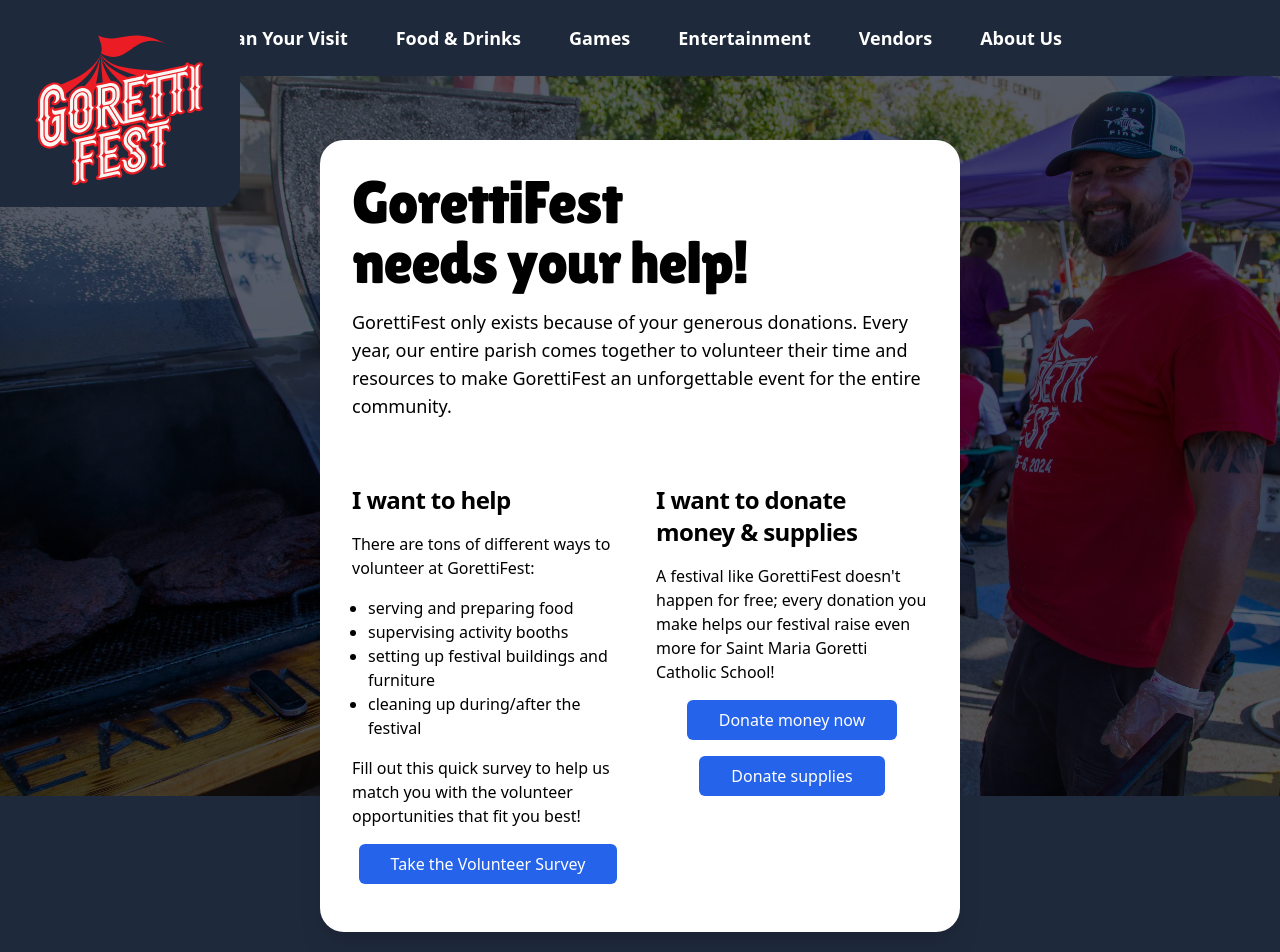
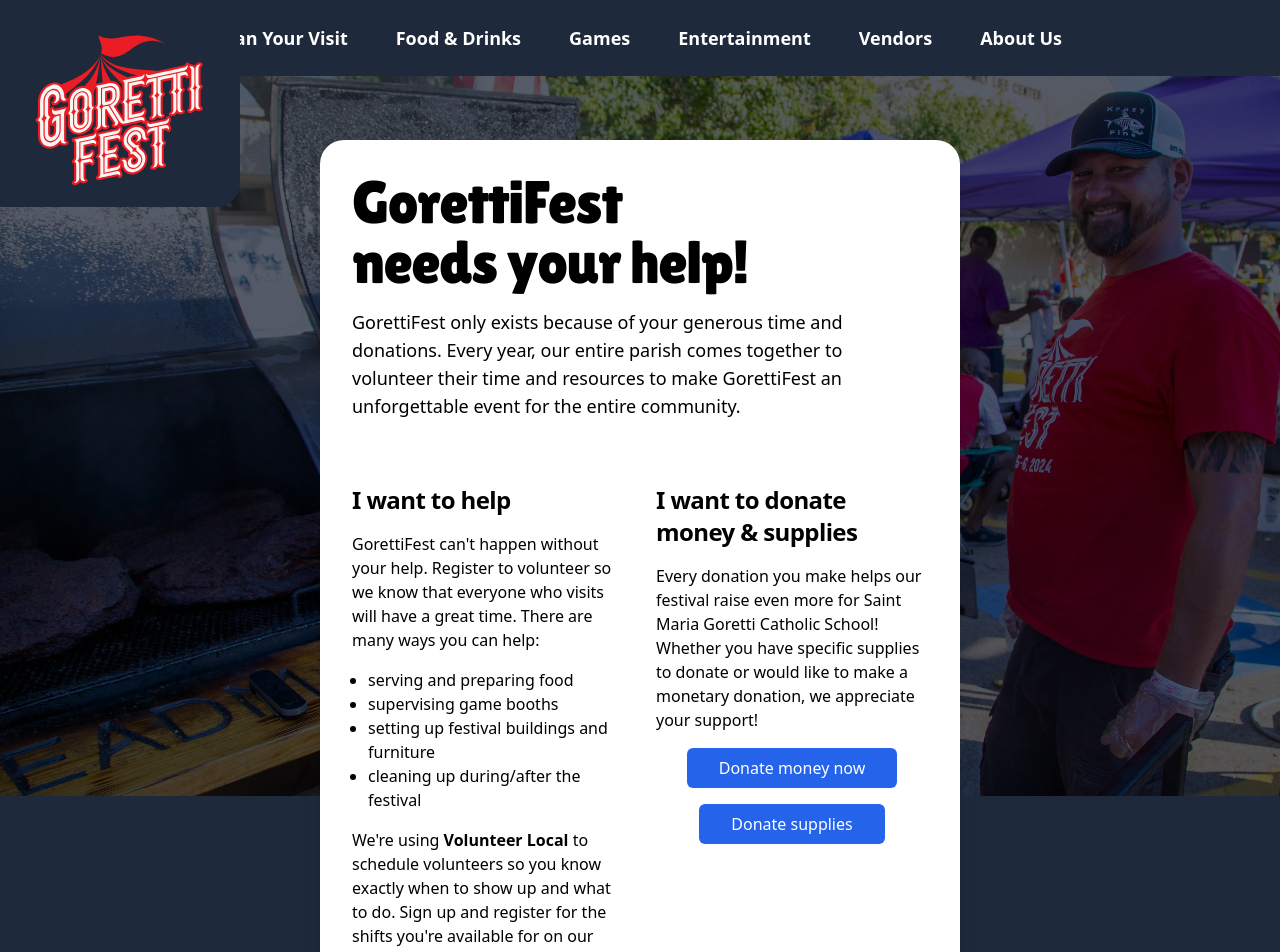
Before and after one commit to ktbartholomew/gorettifest.com, a Next.js app: page /volunteer in a window 1280 px wide. Shown: the top 952 px of the page. Built offline with nearby package versions, Linux system fonts and the light colour scheme.

Commit message:
volunteer page links to volunteerlocal

```diff
--- a/app/volunteer/page.tsx
+++ b/app/volunteer/page.tsx
@@ -5,7 +5,8 @@
 import { Button } from "@/components/button";
 import { lilita } from "@/components/font";
 
-const VOLUNTEER_SURVEY_LINK = "https://forms.gle/znyXijyCB2DFtAf88";
+const VOLUNTEER_SIGNUP_LINK =
+  "https://stmariagoretti.volunteerlocal.com/volunteer/?id=103729";
 const DONATION_LINK = "https://square.link/u/Ugurk7sW";
 
 export const metadata: Metadata = {
@@ -39,44 +40,48 @@
                 GorettiFest needs your help!
               </h2>
               <p className="text-lg">
-                GorettiFest only exists because of your generous donations.
-                Every year, our entire parish comes together to volunteer their
-                time and resources to make GorettiFest an unforgettable event
-                for the entire community.
+                GorettiFest only exists because of your generous time and
+                donations. Every year, our entire parish comes together to
+                volunteer their time and resources to make GorettiFest an
+                unforgettable event for the entire community.
               </p>
               <div className="grid lg:grid-cols-2 gap-8 mt-16">
                 <div>
                   <h4>I want to help</h4>
                   <p>
-                    There are tons of different ways to volunteer at
-                    GorettiFest:
+                    GorettiFest can&apos;t happen without your help. Register to
+                    volunteer so we know that everyone who visits will have a
+                    great time. There are many ways you can help:
                   </p>
                   <ul className="list-disc pl-4">
                     <li>serving and preparing food</li>
-                    <li>supervising activity booths</li>
+                    <li>supervising game booths</li>
                     <li>setting up festival buildings and furniture</li>
                     <li>cleaning up during/after the festival</li>
                   </ul>
                   <p>
-                    Fill out this quick survey to help us match you with the
-                    volunteer opportunities that fit you best!
+                    We&apos;re using <strong>Volunteer Local</strong> to
+                    schedule volunteers so you know exactly when to show up and
+                    what to do. Sign up and register for the shifts you&apos;re
+                    available for on our Volunteer Local page.
                   </p>
                   <p className="text-center">
                     <a
-                      href={VOLUNTEER_SURVEY_LINK}
+                      href={VOLUNTEER_SIGNUP_LINK}
                       target="_blank"
                       rel="noreferrer"
                     >
-                      <Button>Take the Volunteer Survey</Button>
+                      <Button>Sign up at Volunteer Local</Button>
                     </a>
                   </p>
                 </div>
                 <div>
                   <h4>I want to donate money &amp; supplies</h4>
                   <p>
-                    A festival like GorettiFest doesn&apos;t happen for free;
-                    every donation you make helps our festival raise even more
-                    for Saint Maria Goretti Catholic School!
+                    Every donation you make helps our festival raise even more
+                    for Saint Maria Goretti Catholic School! Whether you have
+                    specific supplies to donate or would like to make a monetary
+                    donation, we appreciate your support!
                   </p>
                   <p className="text-center">
                     <a href={DONATION_LINK} target="_blank" rel="noreferrer">
```
